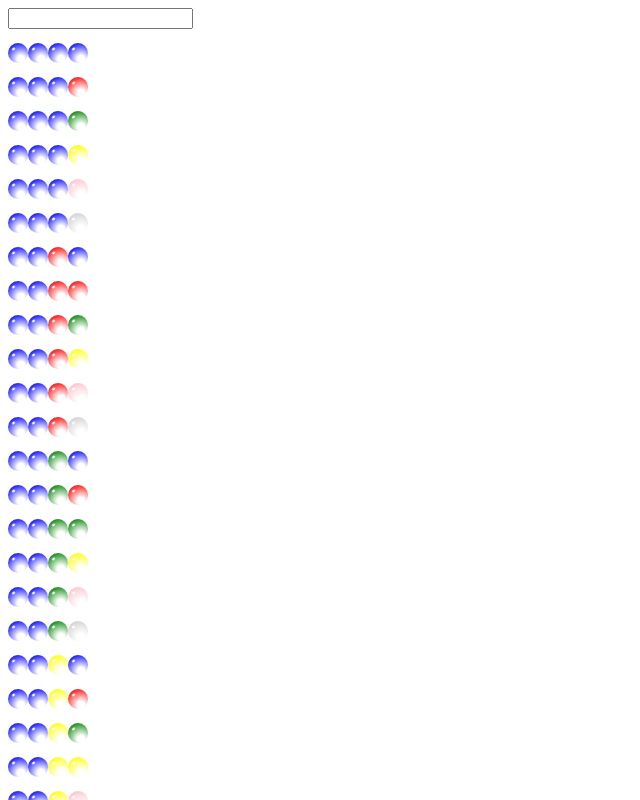
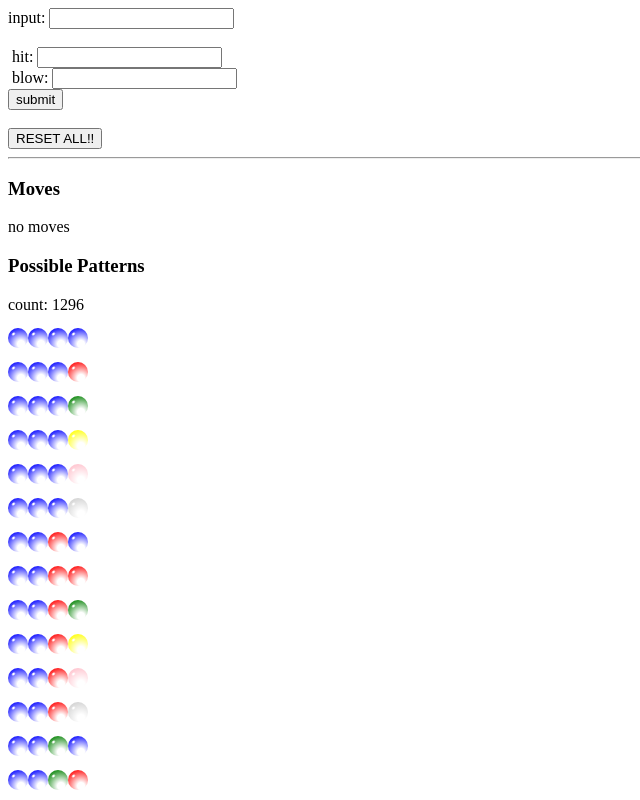
Before and after one commit to funatsufumiya/hitandblow-solver-react, a React (Create React App) app: page / in a window 1280 px wide. Shown: the top 800 px of the page, without its empty margins (0-640 px from the left). Built offline with nearby package versions, Linux system fonts and the light colour scheme.

Commit message:
Implement Solver UI

```diff
--- /dev/null
+++ b/src/states/createStateContext.ts
@@ -0,0 +1,7 @@
+import { createContext } from "react";
+import StateContextProp from "./StateContextProp";
+
+const createStateContext = <T,>() =>
+    createContext({} as StateContextProp<T>);
+
+export default createStateContext;
--- a/src/widgets/App.tsx
+++ b/src/widgets/App.tsx
@@ -1,13 +1,26 @@
-import React from 'react';
-import Solver from '../Solver';
+import React, { useContext } from 'react';
+import Solver, { GameState } from '../Solver';
 import HitAndBlowInput from './HitAndBlowInput';
 import GameStatesVisualizer from './GameStatesVisualizer';
+import createStateContext from "../states/createStateContext";
+import StateProvider from "../states/StateProvider";
 
-const App = () => {
+const GameStatesContext = createStateContext<GameState[]>();
+
+const AppImpl = () => {
+  const gameStatesContext = useContext(GameStatesContext);
+
   return <React.Fragment>
-    <HitAndBlowInput />
-    <GameStatesVisualizer />
+    <HitAndBlowInput context={gameStatesContext} />
+    <hr />
+    <GameStatesVisualizer context={gameStatesContext} />
   </React.Fragment>
 }
 
+const App = () => {
+  return <StateProvider context={GameStatesContext} defaultValue={[new GameState()]}>
+    <AppImpl />
+  </StateProvider>
+}
+
 export default App;
--- a/src/widgets/GameStatesVisualizer.tsx
+++ b/src/widgets/GameStatesVisualizer.tsx
@@ -1,14 +1,56 @@
+import StateContextProp from '@/states/StateContextProp';
 import React from 'react';
-import Solver from '../Solver';
+import Solver, { GameState } from '../Solver';
 import ColorSetVisualizer from './ColorSetVisualizer';
 
-const GameStatesVisualizer = () => {
+type GameStatesContext = StateContextProp<GameState[]>
+
+const MovesVisualizer = (props: { context: GameStatesContext }) => {
+  const gameStatesContext = props.context;
+  const gameStates = gameStatesContext.state;
+  const moves = gameStates.length > 0 ? gameStates[gameStates.length - 1].moves : [];
   return <React.Fragment>
-    {
-      Solver.generatePatterns().map((pattern, index) => {
-        return <ColorSetVisualizer key={index} value={pattern}></ColorSetVisualizer>
-      })
-    }
+    <h3>Moves</h3>
+    <div className="moves">
+      {
+        moves.length > 0 ?
+          moves.map((move, index) => {
+            return <div key={index}>
+              <ColorSetVisualizer value={move.colorSet} key={index} />
+              <span>hits: {move.hits}</span>&nbsp;
+              <span>blow: {move.blow}</span>
+            </div>
+          })
+          : <span>no moves</span>
+      }
+    </div>
+  </React.Fragment>
+}
+
+const LastPossiblePatternsVisualizer = (props: { context: GameStatesContext }) => {
+  const gameStatesContext = props.context;
+  const gameStates = gameStatesContext.state;
+  const patterns = gameStates.length > 1 ? gameStates[gameStates.length - 1].nextPossiblePatterns : gameStates[gameStates.length - 1].prevPossiblePatterns;
+
+  return <React.Fragment>
+    <h3>Possible Patterns</h3>
+    <div className="patternsNum">count: {patterns.length}</div>
+    <div className="patterns">
+      {
+        patterns.map((pattern, index) => {
+          return <div key={index}>
+            <ColorSetVisualizer value={pattern} key={index} />
+          </div>
+        })
+      }
+    </div>
+  </React.Fragment>
+}
+
+const GameStatesVisualizer = (props: { context: GameStatesContext }) => {
+  return <React.Fragment>
+    <MovesVisualizer context={props.context} />
+    <LastPossiblePatternsVisualizer context={props.context} />
   </React.Fragment>
 }
 
--- a/src/widgets/HitAndBlowInput.tsx
+++ b/src/widgets/HitAndBlowInput.tsx
@@ -1,10 +1,74 @@
-import React from 'react';
-import Solver from '../Solver';
+import StateContextProp from '@/states/StateContextProp';
+import React, { useContext } from 'react';
+import Solver, { GameState, Move } from '../Solver';
+import createStateContext from "../states/createStateContext";
+import StateProvider from "../states/StateProvider";
+import ColorSetVisualizer from './ColorSetVisualizer';
 
-const HitAndBlowInput = () => {
+const InputStateContext = createStateContext<string>();
+const HitStateContext = createStateContext<string>();
+const BlowStateContext = createStateContext<string>();
+
+type GameStatesContext = StateContextProp<GameState[]>
+
+const HitAndBlowInputImpl = (props: { context: GameStatesContext }) => {
+    const inputContext = useContext(InputStateContext);
+    const hitContext = useContext(HitStateContext);
+    const blowContext = useContext(BlowStateContext);
+    const gameStatesContext = props.context;
+
     return <React.Fragment>
-        <input type="text" />
-    </React.Fragment>
+        input: <input type="text"
+            value={inputContext.state}
+            onChange={(e: any) => inputContext.setState(e.target.value)}
+        />
+        <ColorSetVisualizer value={Solver.stringToColorSet(inputContext.state)} key={0} />
+        <br />
+        &nbsp;hit: <input type="text"
+            value={hitContext.state}
+            onChange={(e: any) => hitContext.setState(e.target.value)}
+        />
+        <br />
+        &nbsp;blow: <input type="text"
+            value={blowContext.state}
+            onChange={(e: any) => blowContext.setState(e.target.value)}
+        />
+        <br />
+        <button onClick={() => {
+            const input = Solver.stringToColorSet(inputContext.state)
+            const hit = parseInt(hitContext.state)
+            const blow = parseInt(blowContext.state)
+            const gameStates = gameStatesContext.state
+            const move = new Move(input, hit, blow)
+
+            const nextGameState = gameStates[gameStates.length - 1].goNext(move)
+            gameStatesContext.setState([...gameStates, nextGameState])
+
+            inputContext.setState("")
+            hitContext.setState("")
+            blowContext.setState("")
+        }}>submit</button>
+
+        <br /><br />
+
+        <button onClick={() => {
+            gameStatesContext.setState([new GameState()])
+
+            inputContext.setState("")
+            hitContext.setState("")
+            blowContext.setState("")
+        }}>RESET ALL!!</button>
+    </React.Fragment >
+}
+
+const HitAndBlowInput = (props: { context: GameStatesContext }) => {
+    return <StateProvider context={InputStateContext} defaultValue={""}>
+        <StateProvider context={HitStateContext} defaultValue={""}>
+            <StateProvider context={BlowStateContext} defaultValue={""}>
+                <HitAndBlowInputImpl context={props.context} />
+            </StateProvider>
+        </StateProvider>
+    </StateProvider>
 }
 
 export default HitAndBlowInput;
```
Also changed, not shown: src/states/StateContextProp.ts (renamed from src/states/StateContextProp.tsx), src/states/StateOf.ts (renamed from src/states/StateOf.tsx), src/states/StateProvider.ts (renamed from src/states/StateProvider.tsx).
